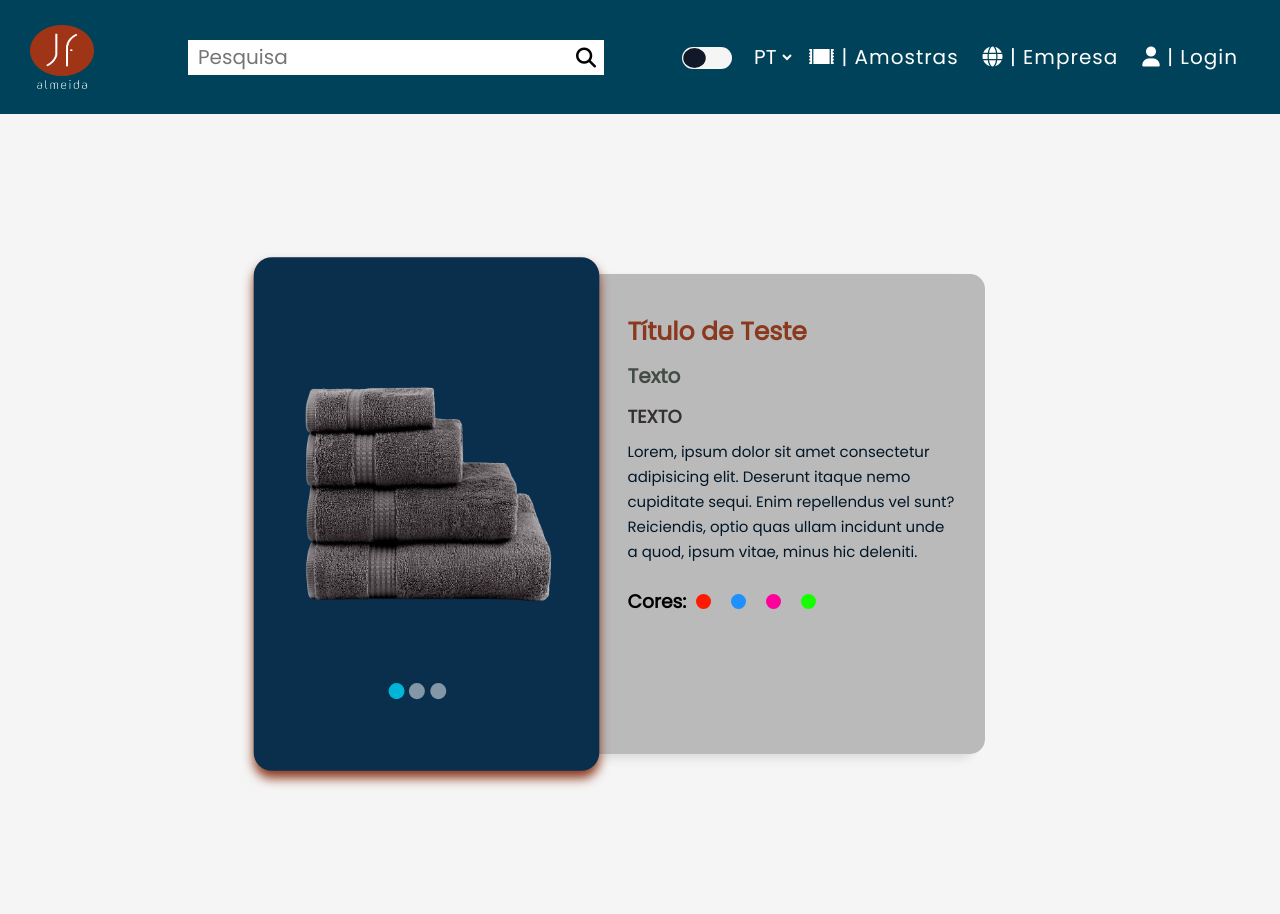
After one commit to goncalomag/Projeto_JFA, a PHP site: page /Amostra/index.html in a window 1280 px wide. The commit adds this page. Run offline with PHP 8.4, Linux system fonts and the light colour scheme.

Commit message:
Página de Produtos Individual | Alteração dos caminhos dos ficheiros | Página de HomePage na pasta principal

```diff
--- /dev/null
+++ b/Amostra/index.html
@@ -0,0 +1,97 @@
+<!DOCTYPE html>
+<html lang="en">
+<head>
+    <meta charset="UTF-8">
+    <meta name="viewport" content="width=device-width, initial-scale=1.0">
+    <title>Produto | JF Almeida</title>
+    <link rel="shortcut icon" href="https://www.jfa.pt/wp-content/themes/tema-jfa/img/favicon.ico" type="image/x-icon">
+    <link rel="stylesheet" href="style.css">
+    <link rel="stylesheet" href="/HomePage/buttonDark/styleDark.css">
+    <link rel="stylesheet" href="/navBar.css">
+    <link rel="stylesheet" href="https://cdnjs.cloudflare.com/ajax/libs/font-awesome/6.2.0/css/all.min.css">
+</head>
+<body>
+    <input type="checkbox"id="check">
+    <nav>
+        <a href="./index.html" id="logo"><img src="/HomePage/imagens/logo.png" id="logo"></a>
+        <div class="search_box">
+            <input type="search" placeholder="Pesquisa">
+            <span class="fa-solid fa-search" id="lupa"></span>
+        </div>
+
+        <ol>
+            <div class="botaoDark">
+                    <div class="trigger" id="trigger">
+                    <div class="indicador" id="indicador"></div>
+            </div>
+                <script src="/HomePage/buttonDark/mainDark.js"></script>
+            </div>
+            <li>
+                <select class="section" id="select">
+                    <option id="option1">PT</option>
+                    <option id="option2">EN</option>
+                    <option id="option">DE</option>
+                </select>
+            </li>
+            <li><a href="/Listagem/index.html"><i class="fa-solid fa-rug" target="_self"></i> | Amostras</a></li>
+            <li><a href="https://www.jfa.pt/pt/" target="_self"><i class="fa-solid fa-globe"></i> | Empresa </a></li>
+            <li><a href="/Página LoginRegistro/index.html" target="_self"><i class="fa-solid fa-user"></i> | Login</a></li>
+        </ol>
+    </div>
+    <label for="check" class="bar">
+        <span class="fa-solid fa-bars" id="bars"></span>
+        <span class="fa fa-times" id="times"></span>
+    </label>
+</nav>
+
+
+
+    <section class="main-wrap">
+        <div class="product">
+            <div class="image-gallery">
+                <img src="imagens/cinza.png" id="productImg">
+                <div class="controls">
+                    <span class="btn active"></span>
+                    <span class="btn"></span>
+                    <span class="btn"></span>
+                </div>
+            </div>
+            <div class="product-details">
+                <div class="details">
+                    <h2>Título de Teste</h2>
+                    <h3>Texto</h3>
+                    <h4>Texto</h4>
+                    <p>Lorem, ipsum dolor sit amet consectetur adipisicing elit. Deserunt itaque nemo cupiditate sequi. Enim repellendus vel sunt? Reiciendis, optio quas ullam incidunt unde a quod, ipsum vitae, minus hic deleniti.</p>
+                </div>
+                <div class="colors">
+                    <form class="form">
+                        <div class="select-color">
+                            <h3 id="cores">Cores:</h3>
+
+                            <label for="red">
+                                <input type="radio" name="color" id="red">
+                                <span class="color-1"></span>
+                            </label>
+                            <label for="green">
+                                <input type="radio" name="color" id="green">
+                                <span class="color-2"></span>
+                            </label>
+                            <label for="blue">
+                                <input type="radio" name="color" id="blue">
+                                <span class="color-3"></span>
+                            </label>
+                            <label for="yellow">
+                                <input type="radio" name="color" id="yellow">
+                                <span class="color-4"></span>
+                            </label>
+
+                        </div>
+                    </form>
+                </div>
+            </div>
+        </div>
+    </section>
+
+    <script src="./script.js"></script>
+</body>
+</html>
--- /dev/null
+++ b/Amostra/script.js
@@ -0,0 +1,28 @@
+function muda(){
+    window.location.href = '/Amostra/index.html';
+}
+
+const image = document.getElementById( 'productImg' );
+const btn = document.getElementsByClassName( 'btn' );
+
+btn[0].addEventListener( 'click', function(){
+    image.src='./imagens/cinza.png';
+    for ( bt of btn){
+        bt.classList.remove( 'active' );
+    }
+    this.classList.add( 'active' )
+});
+btn[1].addEventListener( 'click', function(){
+    image.src='./imagens/azul.png'
+    for ( bt of btn){
+        bt.classList.remove( 'active' );
+    }
+    this.classList.add( 'active' )
+});
+btn[2].addEventListener( 'click', function(){
+    image.src='./imagens/vermelho.png'
+    for ( bt of btn){
+        bt.classList.remove( 'active' );
+    }
+    this.classList.add( 'active' )
+});
--- /dev/null
+++ b/Amostra/style.css
@@ -0,0 +1,264 @@
+@import url('https://fonts.googleapis.com/css2?family=Poppins:wght@400&display=swap');
+*{
+    margin: 0;
+    padding: 0;
+    box-sizing: border-box;
+    font-family: 'Poppins',sans-serif;
+}
+
+body
+{
+    background-color: whitesmoke;
+}
+
+.main-wrap{
+    width: 100%;
+    height: 100vh;
+    display: flex;
+    justify-content: center;
+    align-items: center;
+}
+.main-wrap .product{
+    width: 90%;
+    max-width: 750px;
+    display: flex;
+}
+.main-wrap .product .image-gallery{
+    flex-basis: 43%;
+    background: rgb(9, 47, 77);
+    box-shadow: 0px 7px 10px #8A391E;
+    transform: scale(1.07);
+    position: relative;
+    max-height: 700px;
+    border-radius: 17px;
+}
+
+.main-wrap .product .image-gallery img{
+    width: 100%;
+    padding-top: 150px;
+    transform: translate(0px,-90px);
+}
+.main-wrap .product .image-gallery .controls{
+    position: absolute;
+    bottom: 40px;
+    right: 20px;
+    padding: 0px;
+}
+.main-wrap .product .image-gallery .controls .btn{
+    width: 15px;
+    height: 15px;
+    border-radius: 50%;
+    background: rgba(255, 255, 255, 0.5);
+    display: inline-block;
+    margin-bottom: 10px;
+    cursor: pointer;
+    transform: translate(-123px,-10px);
+}
+.main-wrap .product .image-gallery .controls .btn.active{
+    background: #00b4d8;
+}
+.main-wrap .product .product-details{
+    flex-basis: 53%;
+    background-color: #bbbaba;
+    box-shadow: -10px 5px 10px rgba(0, 0, 0, 0.1);
+    padding: 40px 30px 40px 40px;
+    border-radius: 0px 15px 15px 0px ;
+}
+.main-wrap .product .product-details .details
+{
+    margin-bottom: 20px;
+}
+
+.main-wrap .product .product-details .details h2
+{
+    font-size: 25px;
+    font-weight: 600;
+    line-height: 35px;
+    margin-bottom: 10px;
+    color:#8A391E
+}
+.main-wrap .product .product-details  .details h3  /*texto abaixo do titulo*/
+{
+    font-size:20px;
+    font-weight: 600;
+    line-height: 35px;
+    margin-bottom: 10px;
+    color:rgb(67, 75, 69)
+}
+.main-wrap .product .product-details .details h4
+{
+    font-size: 18px;
+    font-weight: 700;
+    line-height: 25px;
+    text-transform: uppercase;
+    color:#353130;
+    margin-bottom: 10px;
+}
+
+.main-wrap .product .product-details .details p
+{
+    font-size: 15px;
+    font-weight: 500;
+    color:#011627;
+    line-height: 25px;
+}
+
+/*------------------------------------------------------------------------------------------------*/
+
+
+.main-wrap .product .product-details .colors
+{
+    margin-bottom: 20px;
+
+}
+
+
+.main-wrap .product .product-details .colors .form .select-color
+{
+    display: flex;
+    align-items: center;
+}
+
+.main-wrap .product .product-details .colors .form .select-color .h3{
+    width: 70px;
+    font-size: 20px;
+    margin-right: 30px;
+    font-weight: 500;
+}
+
+.main-wrap .product .product-details .colors .form .select-color label
+{
+    display: flex;
+    align-items: center;
+}
+
+.main-wrap .product .product-details .colors .form .select-color input
+{
+    display: none;
+}
+
+.main-wrap .product .product-details .colors .form .select-color span
+{
+    display: inline-block;
+    width:15px;
+    height: 15px;
+    border-radius: 50%;
+    margin-right: 10px;
+    cursor: pointer;
+}
+
+
+.main-wrap .product .product-details .colors .form .select-color .color-1
+{
+    background: rgb(255, 25, 0);
+}
+
+.main-wrap .product .product-details .colors .form .select-color .color-2
+{
+    background-color: dodgerblue;
+}
+
+
+.main-wrap .product .product-details .colors .form .select-color .color-3
+{
+    background-color: rgb(255, 0, 157);
+}
+
+
+.main-wrap .product .product-details .colors .form .select-color .color-4
+{
+    background-color: rgb(21, 255, 0);
+}
+.main-wrap .product .product-details .colors .form .select-color label input:checked + span {
+    box-shadow: 0 0 0 4px #fff, 0 0 0 6px #011627;
+}
+
+.color-1, .color-2, .color-3, .color-4 {
+    margin: 10px;
+}
+
+#cores
+{
+    color:black;
+}
+
+
+/*-------------------------------------------------------------------------------------------*/
+@media(max-width:595px){
+
+    .main-wrap .product{
+        width: 90%;
+        max-width: 750px;
+        display: flex;
+    }
+
+    .main-wrap .product .image-gallery{ /*------------------------------ FOTOS DO PRODUTO ----------------------------------------*/
+        width: 100%;
+
+    }
+
+    .main-wrap .product .image-gallery img{
+        width: 370px;
+        padding-top: 150px;
+    }
+
+    .main-wrap .product .image-gallery .controls{
+        position: absolute;
+        bottom: 40px;
+        right: 20px;
+    }
+
+    .main-wrap .product .image-gallery .controls .btn.active{
+        background: #00b4d8;
+    }
+
+    .main-wrap .product .product-details{ /*------------------------------ FUNDO DA INFORMAÇÕES DO PRODUTO ----------------------------------------*/
+        position: relative;
+        z-index: -1;
+        top: 515px;
+        right: 380px;
+    }
+
+    .main-wrap .product .product-details .details /*---------------------- INFORMAÇÕES PRODUTOS ---------------------------------------------------*/
+    {
+        margin-bottom: 30px;
+        border-radius: 17px;
+    }
+
+    .main-wrap .product .product-details .details h2
+    {
+        font-size: 25px;
+        font-weight: 600;
+        line-height: 35px;
+        margin-bottom: 10px;
+        color:#8A391E
+    }
+    .main-wrap .product .product-details  .details h3  /*texto abaixo do titulo*/
+    {
+        font-size:20px;
+        font-weight: 600;
+        line-height: 35px;
+        margin-bottom: 10px;
+        color:rgb(67, 75, 69)
+    }
+    .main-wrap .product .product-details .details h4
+    {
+        font-size: 18px;
+        font-weight: 700;
+        line-height: 25px;
+        text-transform: uppercase;
+        color:#353130;
+        margin-bottom: 10px;
+    }
+
+    .main-wrap .product .product-details .details p
+    {
+        font-size: 15px;
+        font-weight: 500;
+        color:#011627;
+        line-height: 25px;
+        width: 320px;
+    }
+
+
+}
--- a/Página LoginRegistro/index.html
+++ b/Página LoginRegistro/index.html
@@ -17,7 +17,7 @@
     <div class="container" id="container">
         <div class="form-container sign-up"><!--criar conta-->
             <form>
-                <a href="/HomePage/index.html"><img src="imagens/logo.png" id="logoReg"></a>
+                <a href="/index.html"><img src="imagens/logo.png" id="logoReg"></a>
                 <h1>Criar conta</h1>
                 <span>Insira abaixo os dados</span>
                 <input id="input" type="text" placeholder="Nome" required>
@@ -31,7 +31,7 @@
         <div class="form-container sign-in"> <!--log in-->
             <form>
                 <div class="circle">
-                    <a href="/HomePage/index.html"><img src="imagens/logo.png"></a>
+                    <a href="/index.html"><img src="imagens/logo.png"></a>
                 </div>
                 <h1>Login</h1>
                 <span>Insira abaixo os dados de acesso</span>
--- a/Página LoginRegistro/style.css
+++ b/Página LoginRegistro/style.css
@@ -1,6 +1,6 @@
 @import url('https://fonts.googleapis.com/css2?family=Montserrat:wght@300;400;500;600;700&display=swap');
 
-*{ /*------------------------------------ Configurações Gerais da Página ----------------------------------------- */
+*{ /*------------------------------------ Configurações Gerais da Página ---------------------------------------- */
     margin: 0;
     padding: 0;
     box-sizing: border-box;
@@ -17,7 +17,7 @@ body{ /* -------------------------------- Configurações Body da Página ------
     height: 100vh;
 }
 
-img{ /* --------------------------------- Estelizaçãoda da IMG Logotipo da Empresa -------------------------------*/
+img{ /* --------------------------------- Estelização da IMG Logotipo da Empresa ---------------------------------*/
     width: 100px;
     height: 130px;
 }
```
Also changed, not shown: Listagem/index.html (+6 -5 lines), index.html (renamed from HomePage/index.html, +6 -6 lines), Amostra/imagens/azul.png (added), Amostra/imagens/cinza.png (added), Amostra/imagens/vermelho.png (added), Página LoginRegistro/imagens/logo.png.
